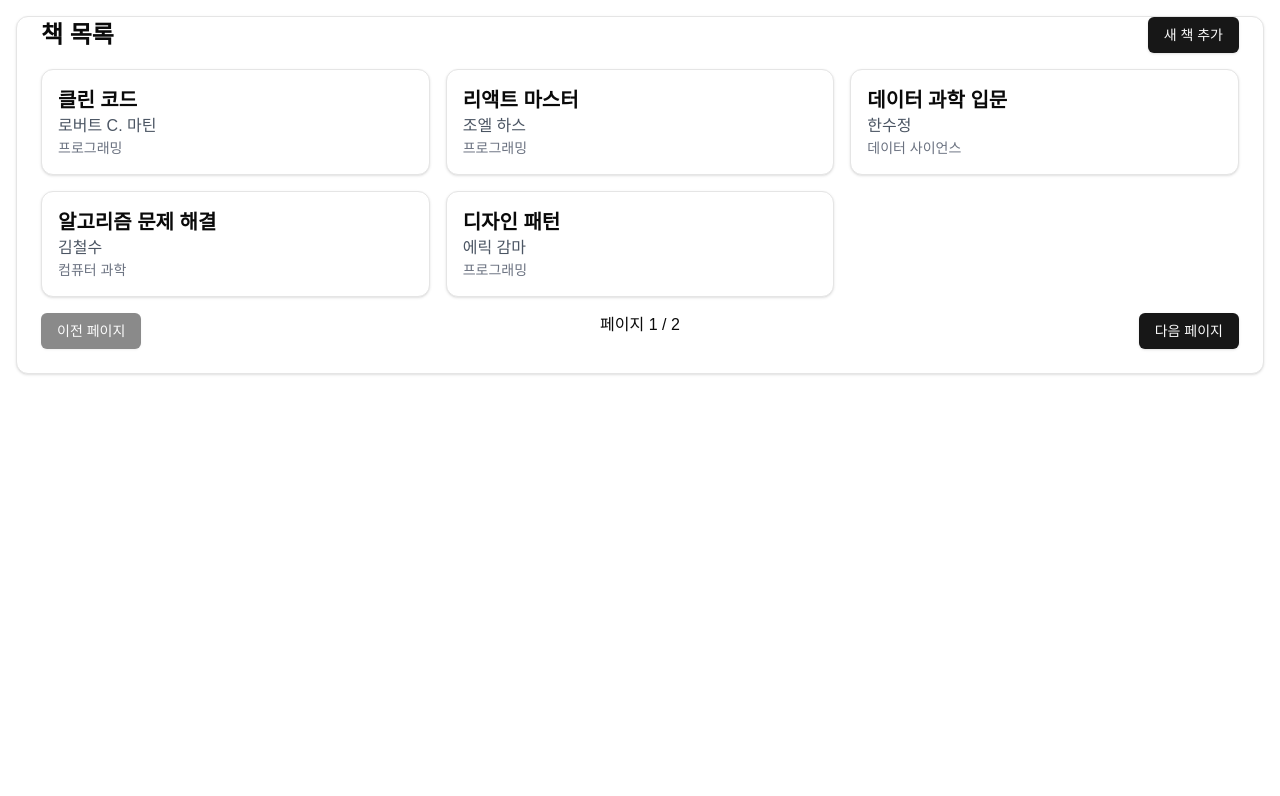
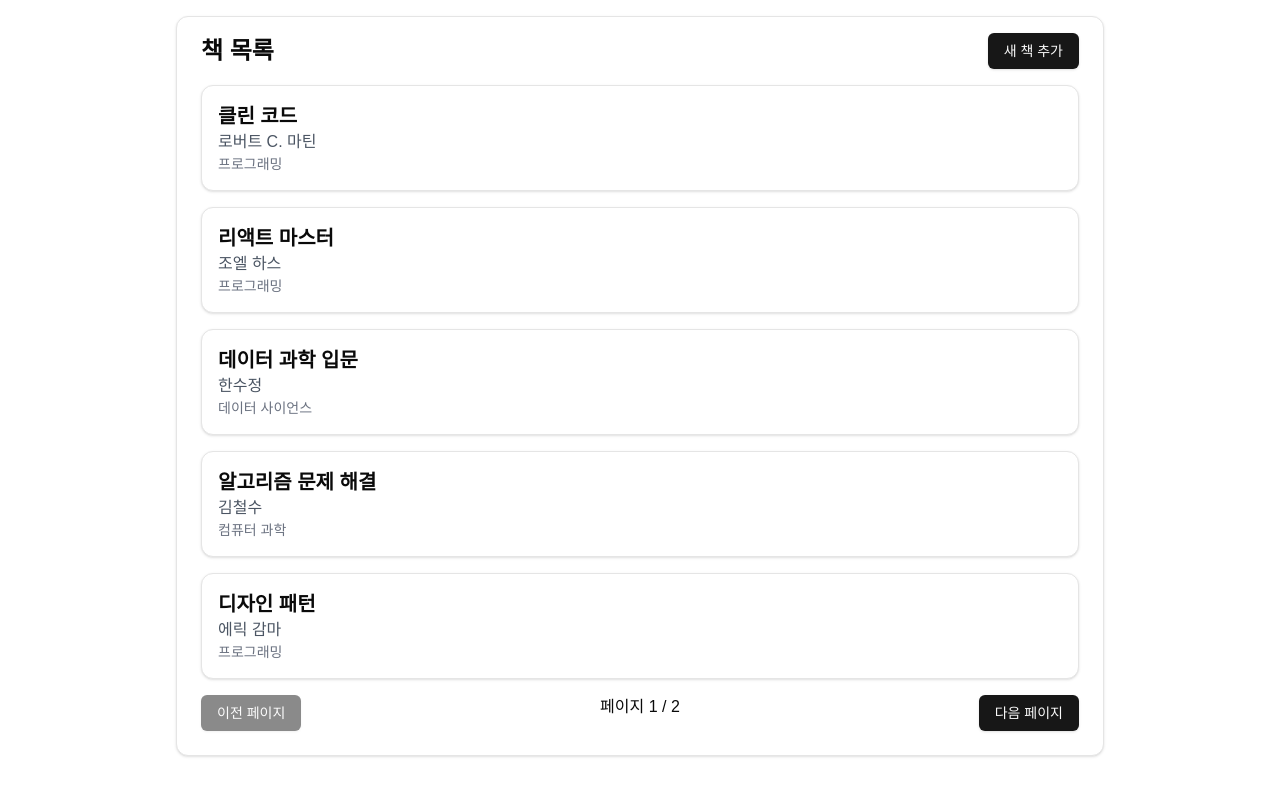
Before and after one commit to HongBoogie/bookstore, a Next.js app in the folder frontend/: page / in a window 1280 px wide. Shown: the top 796 px of the page. Built offline with nearby package versions, Linux system fonts and the light colour scheme.

Commit message:
feat: BooksContainer 작성
- 메인 페이지의 SEO를 위해 클라이언트 컴포넌트 형태로 뺌

```diff
--- a/frontend/src/components/BookList.tsx
+++ b/frontend/src/components/BookList.tsx
@@ -8,9 +8,9 @@ interface BookListProps {
 
 export default function BookList({ books }: BookListProps) {
   return (
-    <div className="grid grid-cols-1 md:grid-cols-2 lg:grid-cols-3 gap-4">
+    <div className="flex flex-col gap-4">
       {books.map((book) => (
-        <Link key={book._id} href={`/books/${book._id}`}>
+        <Link key={book.id} href={`/${book.id}`}>
           <Card className="hover:shadow-lg transition-shadow">
             <div className="p-4">
               <h2 className="text-xl font-semibold">{book.title}</h2>
--- a/frontend/src/components/BooksContainer.tsx
+++ b/frontend/src/components/BooksContainer.tsx
@@ -26,12 +26,12 @@ export default function BooksContainer() {
   if (error) return <div>Error: {error.message}</div>;
 
   return (
-    <div className="container mx-auto p-4">
-      <Card>
-        <CardContent>
+    <div className="mx-auto p-4 w-3/4">
+      <Card className="w-full h-full">
+        <CardContent className="mt-4">
           <div className="flex justify-between items-center mb-4">
             <h1 className="text-2xl font-bold">책 목록</h1>
-            <Link href="/books/new">
+            <Link href="/new">
               <Button>새 책 추가</Button>
             </Link>
           </div>
--- a/frontend/src/components/TestContainer.tsx
+++ /dev/null
@@ -1,19 +0,0 @@
-"use client";
-
-import { useEffect } from "react";
-
-const TestContainer = () => {
-  const getLambda = async () => {};
-
-  useEffect(() => {
-    getLambda();
-  }, []);
-
-  return (
-    <div>
-      <h1>Test Container</h1>
-    </div>
-  );
-};
-
-export default TestContainer;
```
